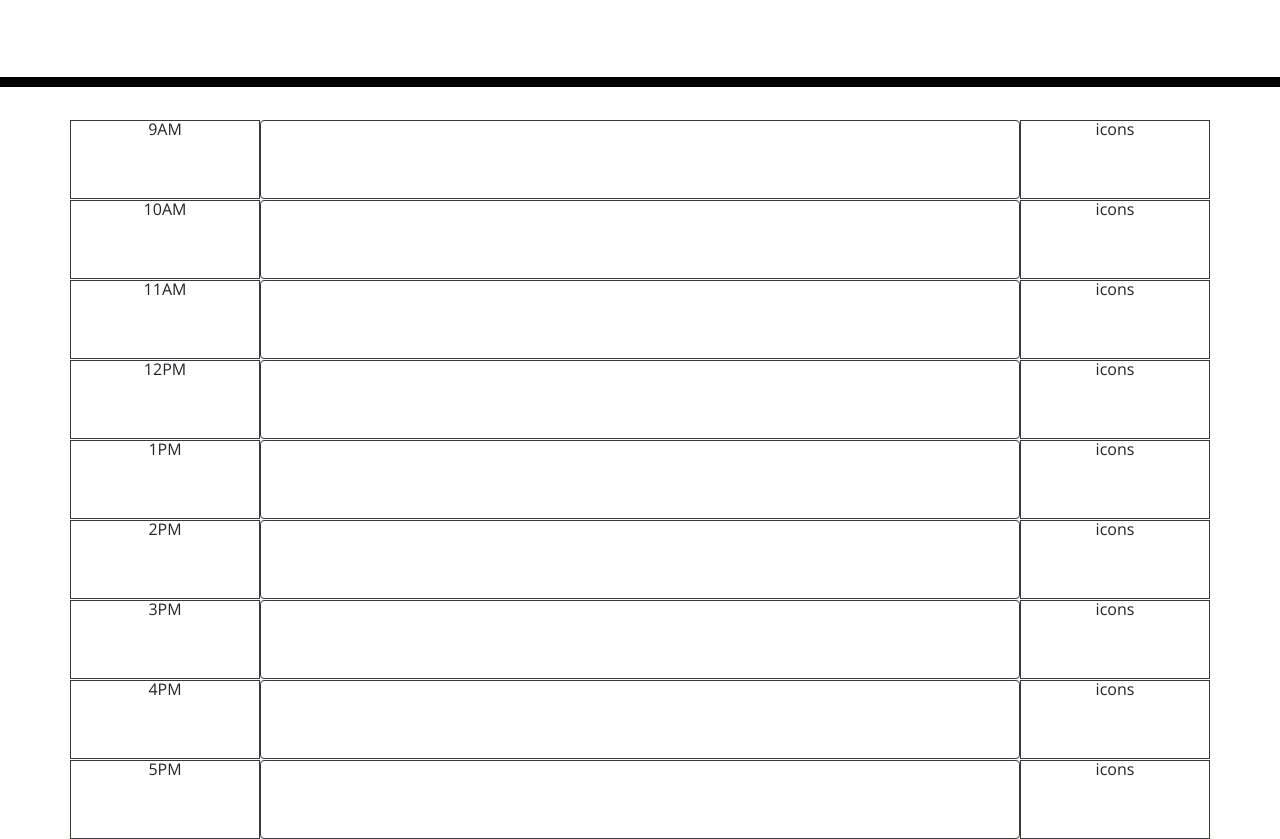
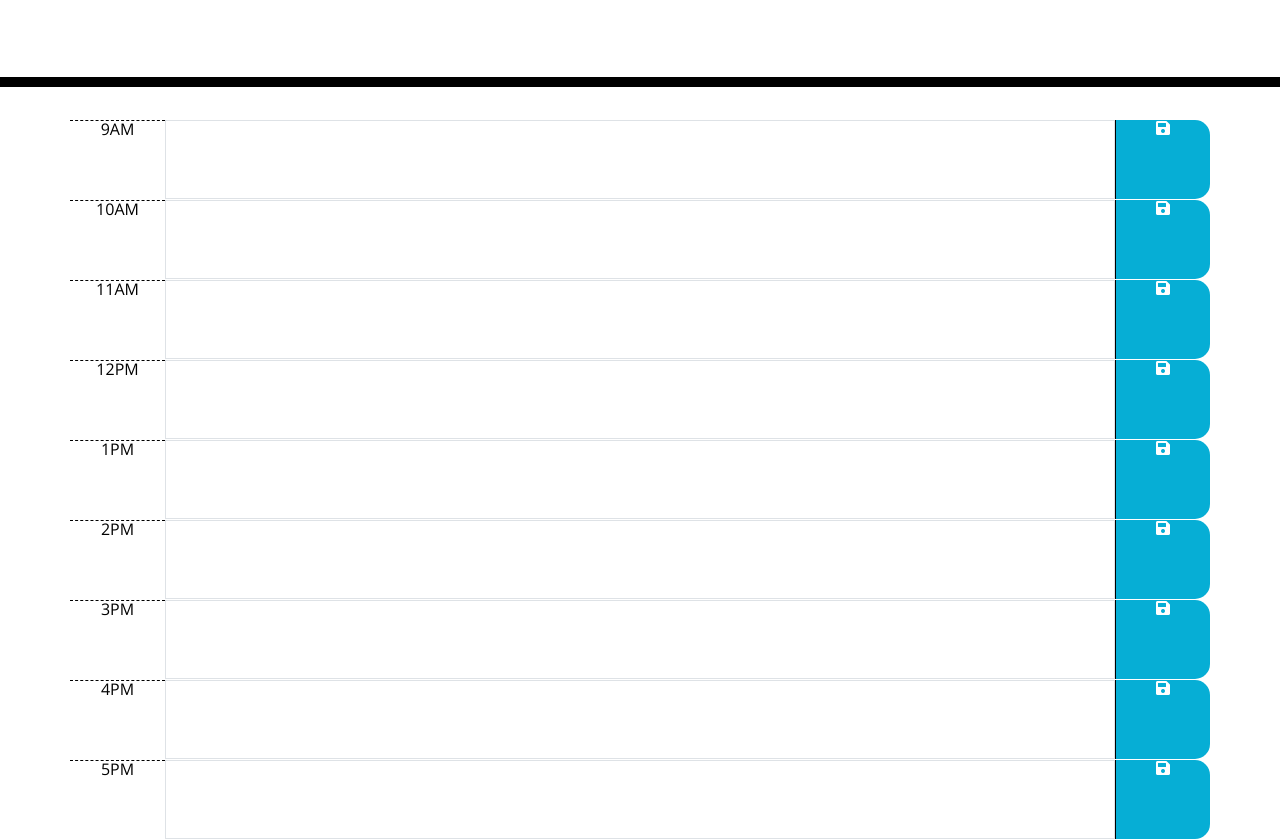
Before and after one commit to NathanaelWhite/work-day-scheduler-challenge-5, a plain HTML site: page index.html in a window 1280 px wide. Shown: the part 181-1020 px from the top of the page. Drawn offline with nearby package versions, Linux system fonts and the light colour scheme.

Commit message:
created initial layout and styles to html

```diff
--- a/index.html
+++ b/index.html
@@ -31,68 +31,60 @@
     <main class="container">
       <!-- Timeblocks go here -->
       <div class="row time-block">
-        <div class="col-2 border border-dark">9AM</div>
+        <div class="col-1 hour">9AM</div>
+        <textarea class="col-10 description border border-top-dark"></textarea>
+        <div class="col-1 saveBtn"><i class="fas fa-save"></i></div>
+      </div>
 
-          <textarea class="col-8 border border-dark form-control"></textarea>
+      <div class="row time-block">
+        <div class="col-1 hour">10AM</div>
+        <textarea class="col-10 description border border-top-dark"></textarea>
+        <div class="col-1 saveBtn"><i class="fas fa-save"></i></div>
+      </div>
 
-        <div class="col-2 border border-dark">icons</div>
+      <div class="row time-block">
+        <div class="col-1 hour">11AM</div>
+        <textarea class="col-10 description border border-top-dark"></textarea>
+        <div class="col-1 saveBtn"><i class="fas fa-save"></i></div>
       </div>
+
       <div class="row time-block">
-        <div class="col-2 border border-dark">10AM</div>
+        <div class="col-1 hour">12PM</div>
+        <textarea class="col-10 description border border-top-dark"></textarea>
+        <div class="col-1 saveBtn"><i class="fas fa-save"></i></div>
+      </div>
 
-          <textarea class="col-8 border border-dark form-control"></textarea>
+      <div class="row time-block">
+        <div class="col-1 hour">1PM</div>
+        <textarea class="col-10 description border border-top-dark"></textarea>
+        <div class="col-1 saveBtn"><i class="fas fa-save"></i></div>
+      </div>
 
-        <div class="col-2 border border-dark">icons</div>
+      <div class="row time-block">
+        <div class="col-1 hour">2PM</div>
+        <textarea class="col-10 description border border-top-dark"></textarea>
+        <div class="col-1 saveBtn"><i class="fas fa-save"></i></div>
       </div>
+
       <div class="row time-block">
-        <div class="col-2 border border-dark">11AM</div>
+        <div class="col-1 hour">3PM</div>
+        <textarea class="col-10 description border border-top-dark"></textarea>
+        <div class="col-1 saveBtn"><i class="fas fa-save"></i></div>
+      </div>
 
-          <textarea class="col-8 border border-dark form-control"></textarea>
+      <div class="row time-block">
+        <div class="col-1 hour">4PM</div>
+        <textarea class="col-10 description border border-top-dark"></textarea>
+        <div class="col-1 saveBtn"><i class="fas fa-save"></i></div>
+      </div>
 
-        <div class="col-2 border border-dark">icons</div>
+      <div class="row time-block">
+        <div class="col-1 hour">5PM</div>
+        <textarea class="col-10 description border border-top-dark"></textarea>
+        <div class="col-1 saveBtn"><i class="fas fa-save"></i></div>
       </div>
-      <div class="row time-block">
-        <div class="col-2 border border-dark">12PM</div>
 
-          <textarea class="col-8 border border-dark form-control"></textarea>
 
-        <div class="col-2 border border-dark">icons</div>
-      </div>
-      <div class="row time-block">
-        <div class="col-2 border border-dark">1PM</div>
-
-          <textarea class="col-8 border border-dark form-control"></textarea>
-
-        <div class="col-2 border border-dark">icons</div>
-      </div>
-      <div class="row time-block">
-        <div class="col-2 border border-dark">2PM</div>
-
-          <textarea class="col-8 border border-dark form-control"></textarea>
-
-        <div class="col-2 border border-dark">icons</div>
-      </div>
-      <div class="row time-block">
-        <div class="col-2 border border-dark">3PM</div>
-
-          <textarea class="col-8 border border-dark form-control"></textarea>
-
-        <div class="col-2 border border-dark">icons</div>
-      </div>
-      <div class="row time-block">
-        <div class="col-2 border border-dark">4PM</div>
-
-          <textarea class="col-8 border border-dark form-control"></textarea>
-
-        <div class="col-2 border border-dark">icons</div>
-      </div>
-      <div class="row time-block">
-        <div class="col-2 border border-dark">5PM</div>
-
-          <textarea class="col-8 border border-dark form-control"></textarea>
-
-        <div class="col-2 border border-dark">icons</div>
-      </div>
     </main>
 
       <!-- create a saveEvent function to add inputs to localStorage and saves them on refresh -->
```
